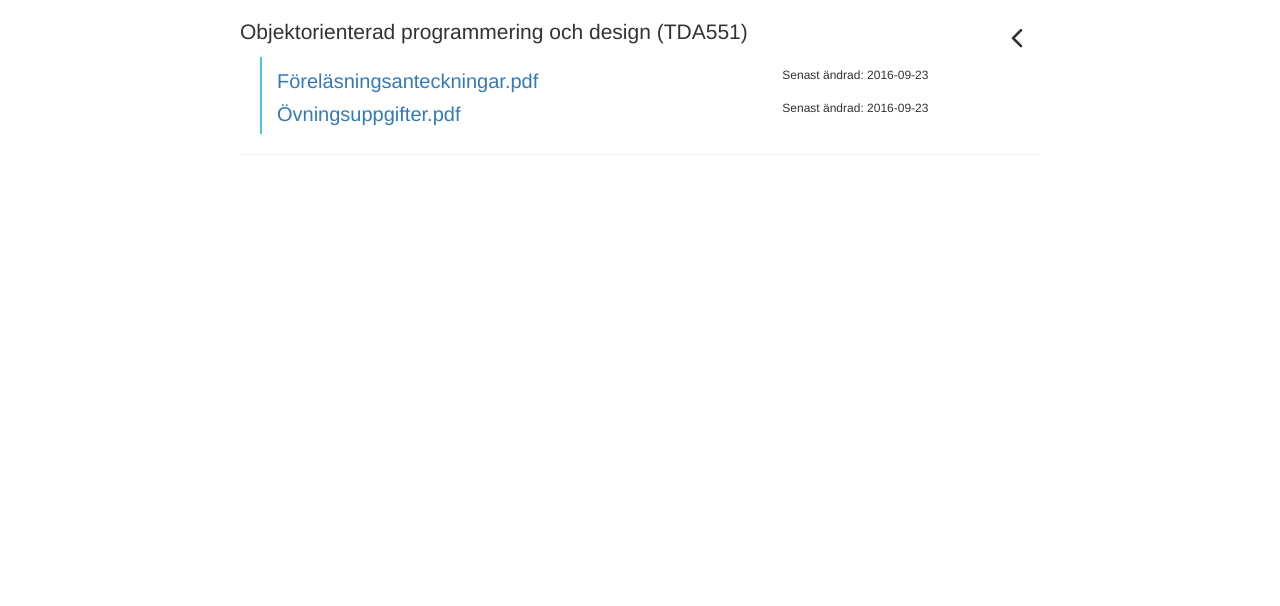
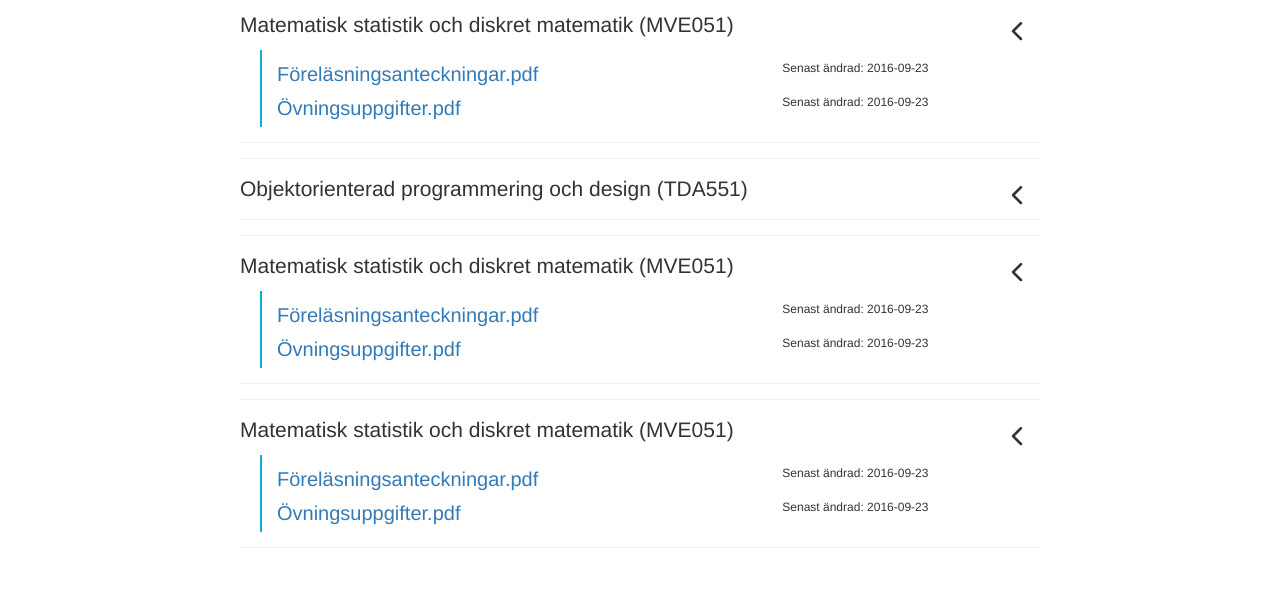
Before and after one commit to Levis92/NoteIT, a plain HTML site: page index.html in a window 1280 px wide. Shown: the part 194-800 px from the top of the page. Drawn offline with nearby package versions, Linux system fonts and the light colour scheme.

Commit message:
Design experimentation

```diff
--- a/index.html
+++ b/index.html
@@ -36,7 +36,65 @@
 			<div>
 				<hr>
 				<div class="row">
+					<div class="col-xs-10">Matematisk statistik och diskret matematik (MVE051)</div>
+					<div class="col-xs-2 chevron-icon">
+						<i class="fa fa-chevron-left chevron-icon" aria-hidden="true"></i>
+					</div>
+				</div>
+				<div class="course-content">
+					<div class="course-file row">
+						<div class="col-xs-8">
+							<a href="">Föreläsningsanteckningar.pdf</a>
+						</div>
+						<div class="col-xs-4">Senast ändrad: 2016-09-23</div>
+					</div>
+					<div class="course-file row">
+						<div class="col-xs-8">
+							<a href="">Övningsuppgifter.pdf</a>
+						</div>
+						<div class="col-xs-4">Senast ändrad: 2016-09-23</div>
+					</div>
+				</div>
+				<hr>
+			</div>
+			<div>
+				<hr>
+				<div class="row">
 					<div class="col-xs-10">Objektorienterad programmering och design (TDA551)</div>
+					<div class="col-xs-2 chevron-icon">
+						<i class="fa fa-chevron-left chevron-icon" aria-hidden="true"></i>
+					</div>
+				</div>
+				<hr>
+			</div>
+			<div>
+				<hr>
+				<div class="row">
+					<div class="col-xs-10">Matematisk statistik och diskret matematik (MVE051)</div>
+					<div class="col-xs-2 chevron-icon">
+						<i class="fa fa-chevron-left chevron-icon" aria-hidden="true"></i>
+					</div>
+				</div>
+				<div class="course-content">
+					<div class="course-file row">
+						<div class="col-xs-8">
+							<a href="">Föreläsningsanteckningar.pdf</a>
+						</div>
+						<div class="col-xs-4">Senast ändrad: 2016-09-23</div>
+					</div>
+					<div class="course-file row">
+						<div class="col-xs-8">
+							<a href="">Övningsuppgifter.pdf</a>
+						</div>
+						<div class="col-xs-4">Senast ändrad: 2016-09-23</div>
+					</div>
+				</div>
+				<hr>
+			</div>
+			<div>
+				<hr>
+				<div class="row">
+					<div class="col-xs-10">Matematisk statistik och diskret matematik (MVE051)</div>
 					<div class="col-xs-2 chevron-icon">
 						<i class="fa fa-chevron-left chevron-icon" aria-hidden="true"></i>
 					</div>
--- a/resources/stylesheet.sass
+++ b/resources/stylesheet.sass
@@ -1,4 +1,4 @@
-$IT-blue: rgba(0,169,211,0.7)
+$IT-blue: rgba(0,169,211,0.95)
 $mobile-media: "only screen and (-webkit-min-device-pixel-ratio: 1.5), only screen and (-o-min-device-pixel-ratio: 3/2), only screen and (min--moz-device-pixel-ratio: 1.5), only screen and (min-device-pixel-ratio: 1.5)"
 
 body
@@ -11,6 +11,9 @@ h1
 	margin-bottom: 0 !important
 
 header
+	position: fixed
+	z-index: 10
+	width: 100%
 	margin-top: 0
 	padding-bottom: 7px
 	background-color: $IT-blue
@@ -32,8 +35,13 @@ header
 			font-size: 1.5rem
 
 main
+	z-index: 1
+	position: relative
+	top: 12rem
 	margin: auto
 	max-width: 800px
+	hr
+		margin: 15px 0
 	div.chevron-icon
 		position: relative
 		top: 50%
```
Also changed, not shown: resources/stylesheet.css.
